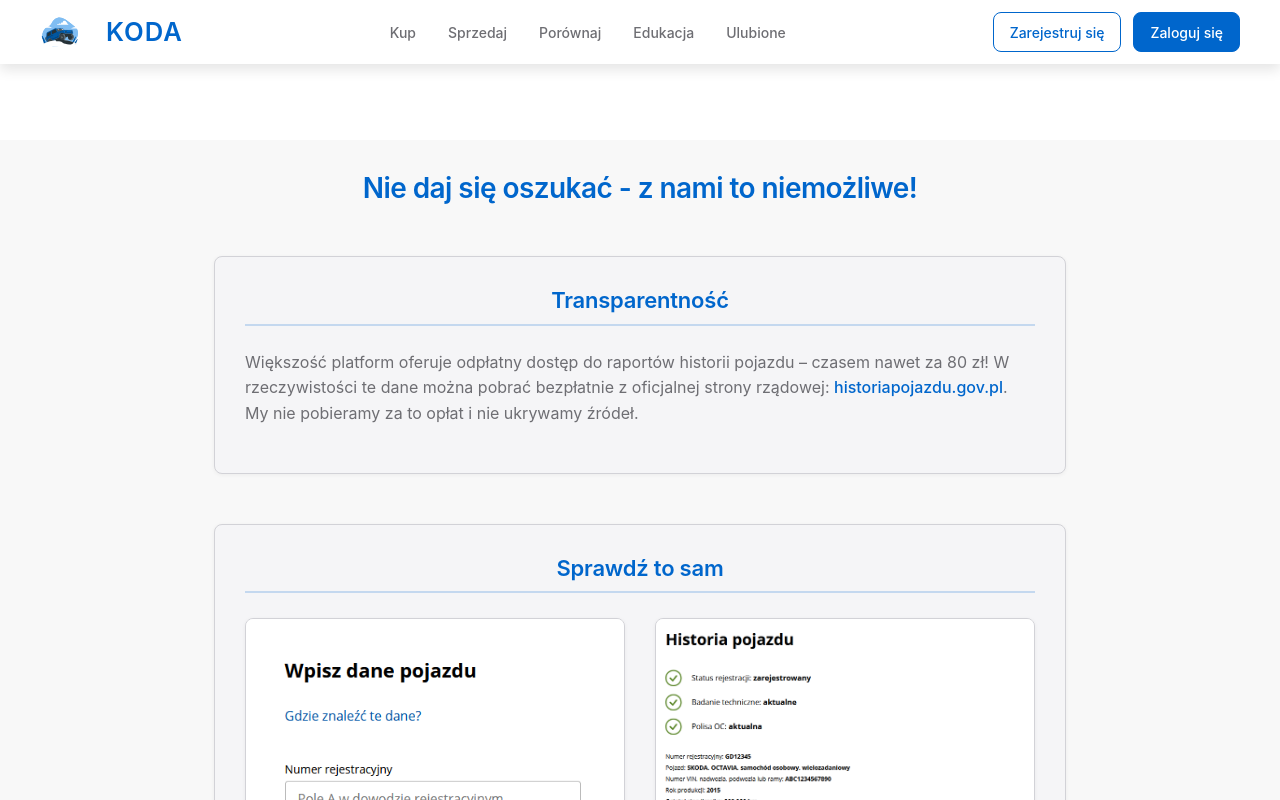
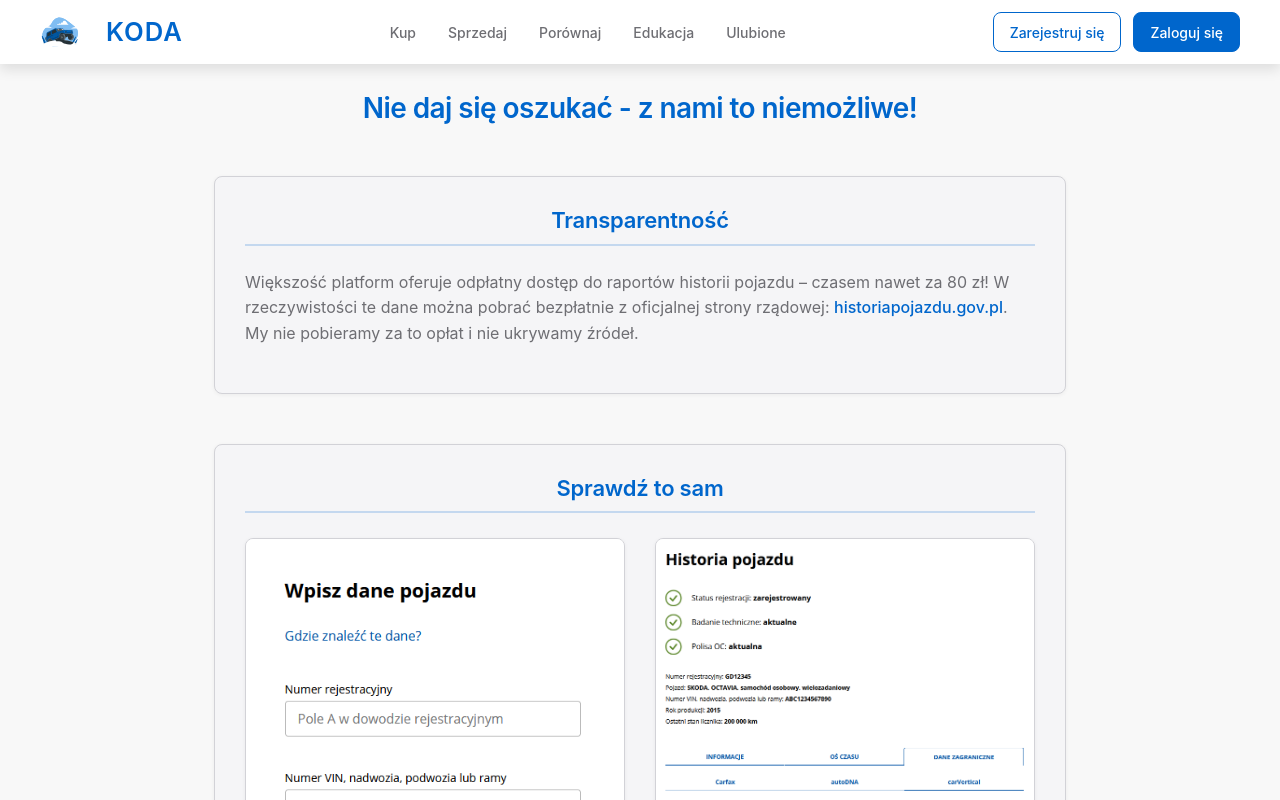
Before and after one commit to s24399-pj/koda-frontend, a React (Vite) app: page /whyus in a window 1280 px wide. Shown: the top 800 px of the page. Built offline with nearby package versions, Linux system fonts and the light colour scheme.

Commit message:
WhyUs.scss margin top fix

```diff
--- a/src/pages/WhyUs/WhyUs.scss
+++ b/src/pages/WhyUs/WhyUs.scss
@@ -1,6 +1,6 @@
 .why-us-page {
   max-width: 900px;
-  margin: 140px auto 60px;
+  margin: 60px auto 60px;
   padding: 30px var(--space-lg);
   color: var(--text-color);
 
```
